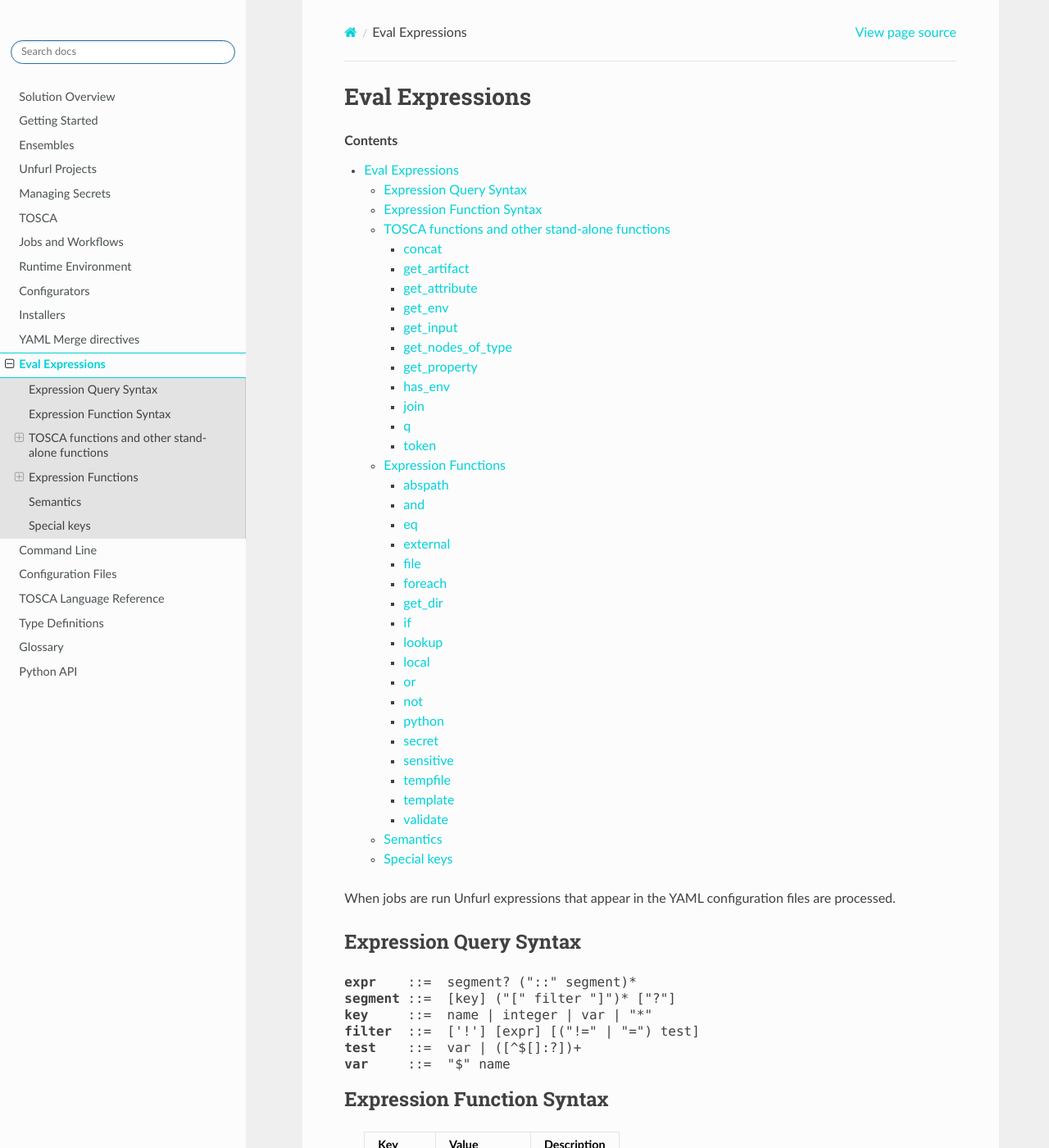
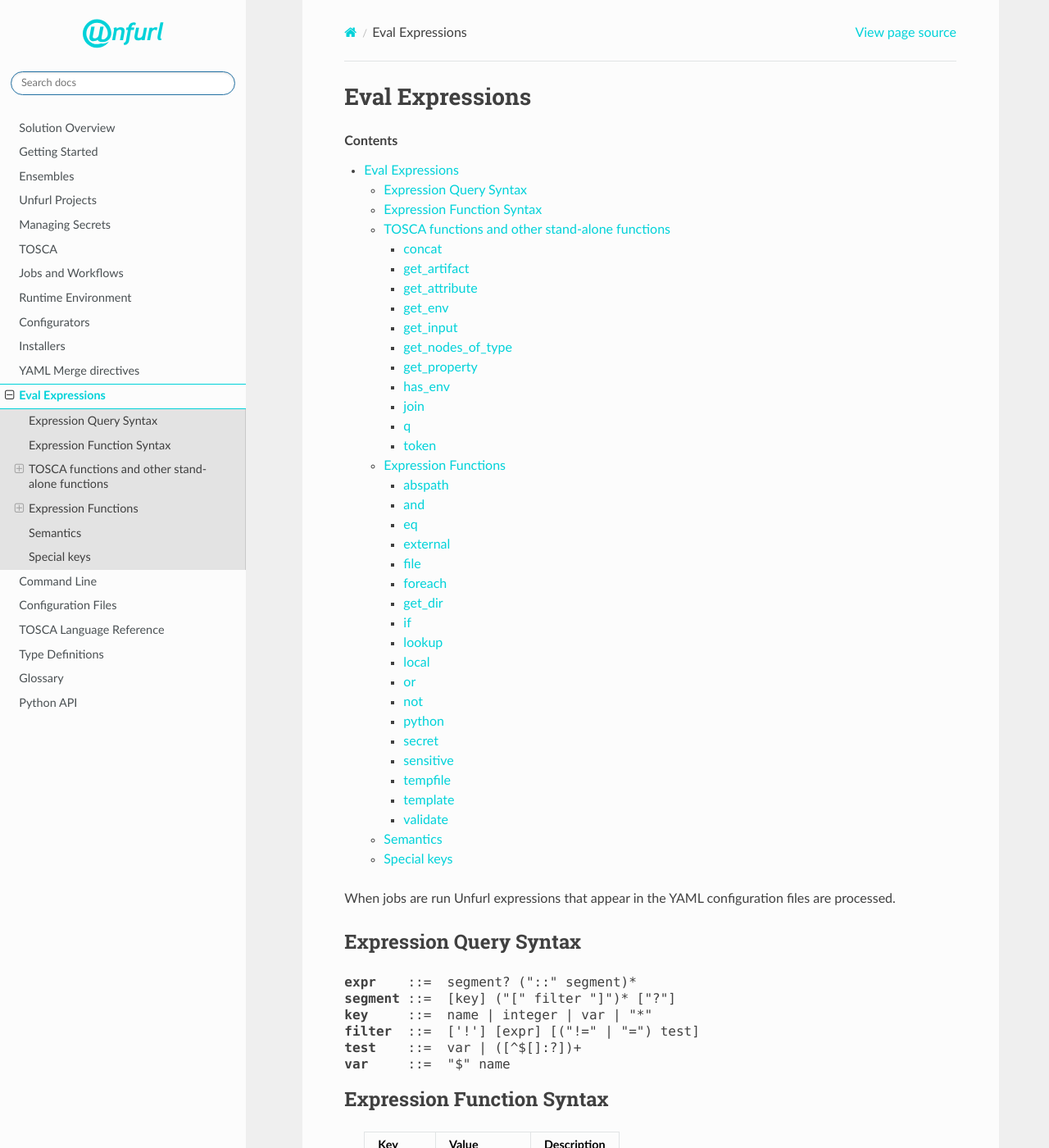
Before and after one commit to onecommons/unfurl, a Sphinx documentation site: the page built from docs/expressions.rst, in a window 1280 px wide and 1400 px high. Shown: the whole window at 82% size. Built offline with Sphinx 7.4.7 and the Read the Docs theme 2.0.0, drawn with Linux system fonts in a browser that asks for light colours; the version number could not be read and is left out.

Commit message:
fix logo in docs

```diff
--- a/docs/_static/custom.css
+++ b/docs/_static/custom.css
@@ -1,9 +1,11 @@
-/*
 table.align-default {
     margin-left: inherit;
     margin-right: inherit;
 }
-*/
+
+.logo {
+    height: 3rem !important ;
+}
 
 /*Side nav bar text color*/
 
@@ -71,6 +73,7 @@ a {
     margin-left: 7%;
 }
 
+
 /*Extra left background*/
 
 @media screen and (min-width: 1400px) {
--- /dev/null
+++ b/docs/_static/custom.js
@@ -0,0 +1 @@
+/*  */
```
Also changed, not shown: docs/conf.py (+1 -13 lines).
